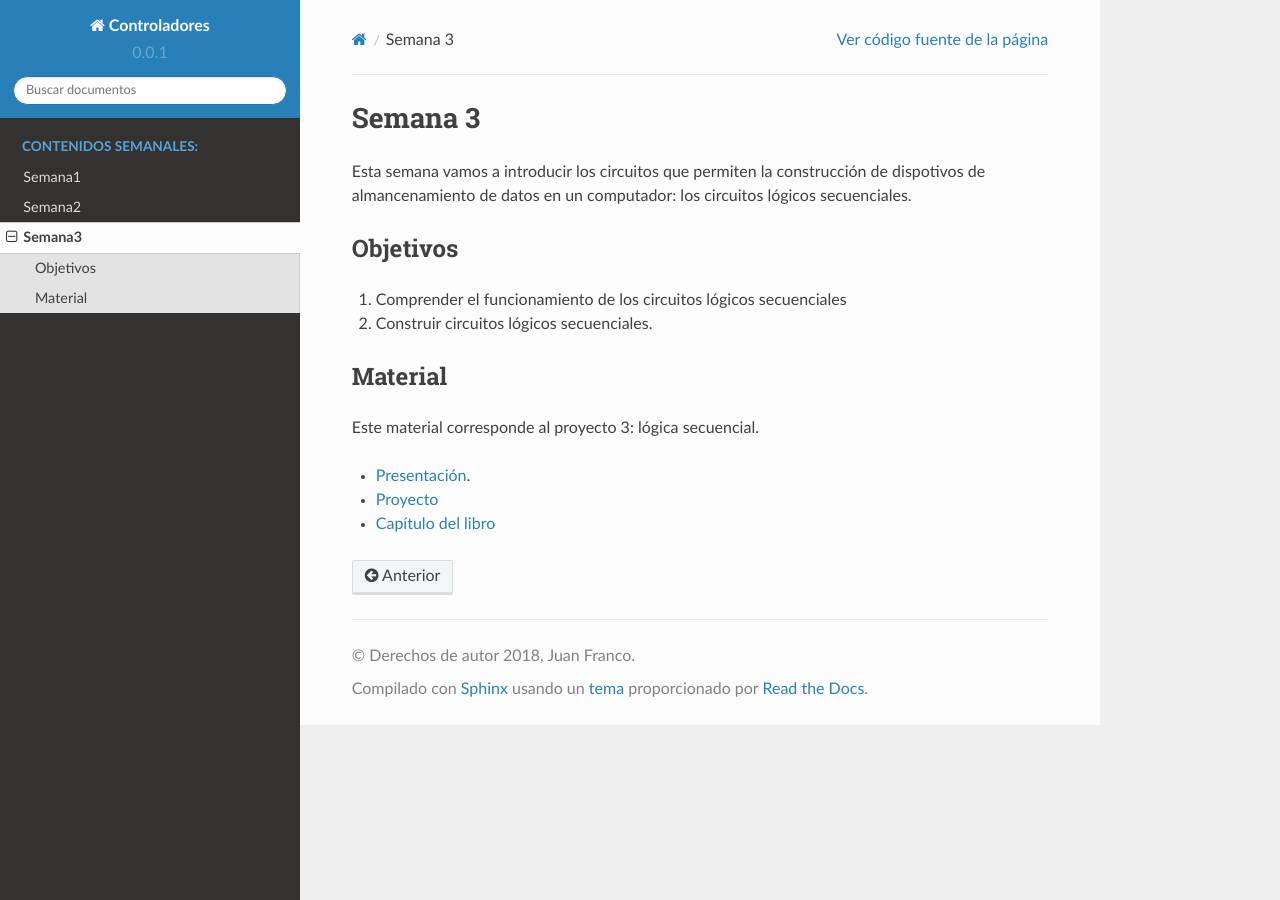
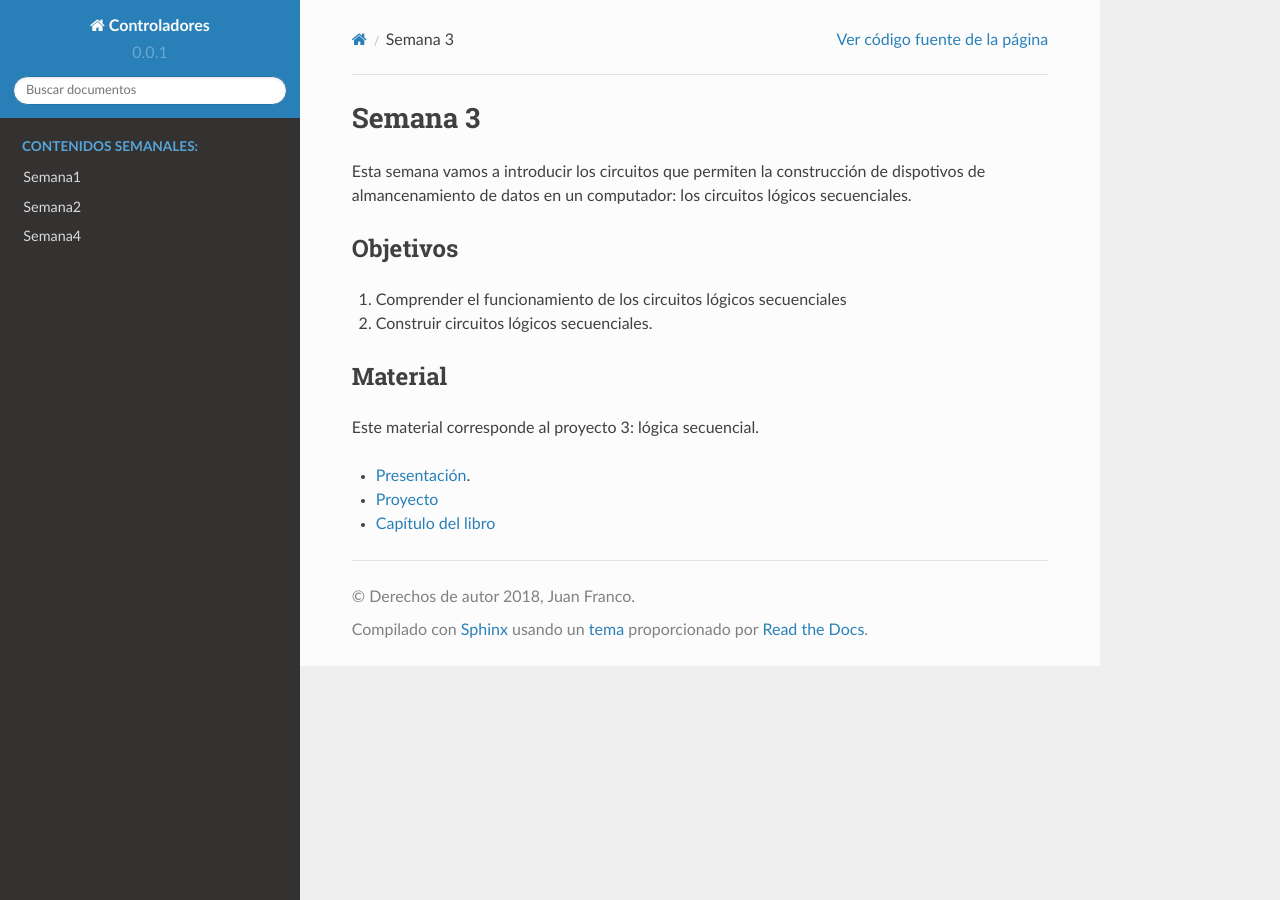
Before and after one commit to juanferfranco/controladores, a Sphinx documentation site: the page built from docs/_semana3/semana3.rst, in a window 1280 px wide. Built offline with Sphinx 7.4.7 and the Read the Docs theme 2.0.0, drawn with Linux system fonts in a browser that asks for light colours; pages that are not in the unit, such as notebooks, are missing from menus.

Commit message:
fix index

```diff
--- a/docs/index.rst
+++ b/docs/index.rst
@@ -49,4 +49,5 @@
 
    Semana1 <_semana1/semana1>
    Semana2 <_semana2/semana2>
-   Semana3 <_semana3/semana3>
+   Semana3 <_semana3/semana3
+   Semana4 <_semana4/semana4>
```
